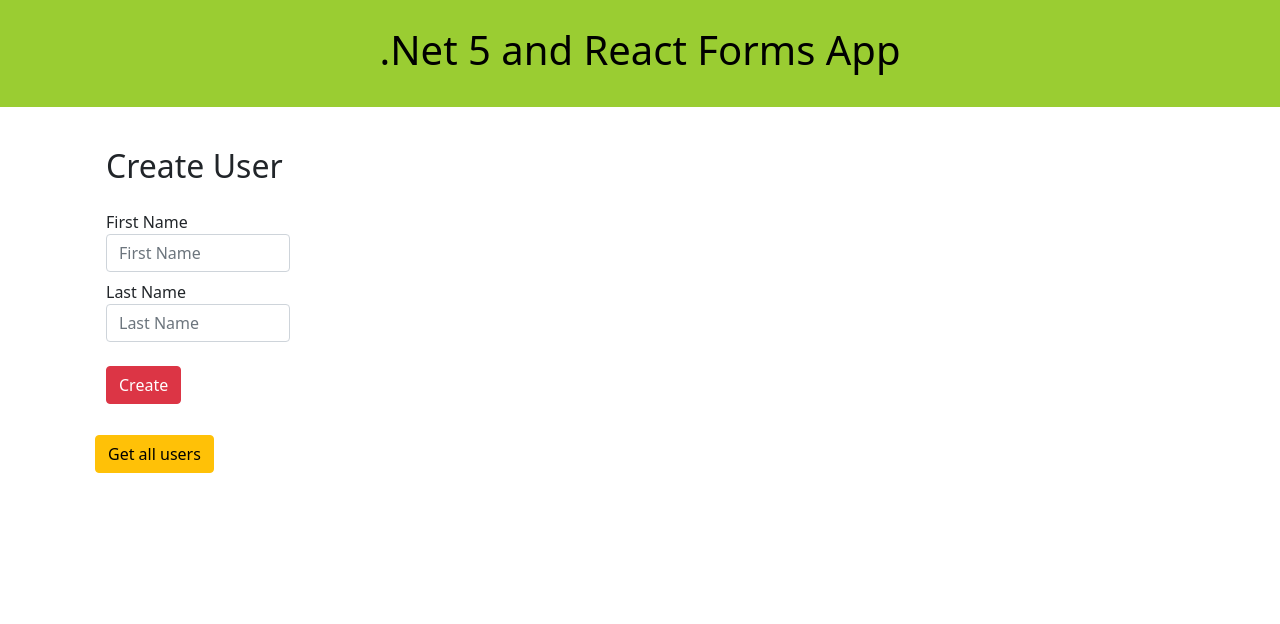
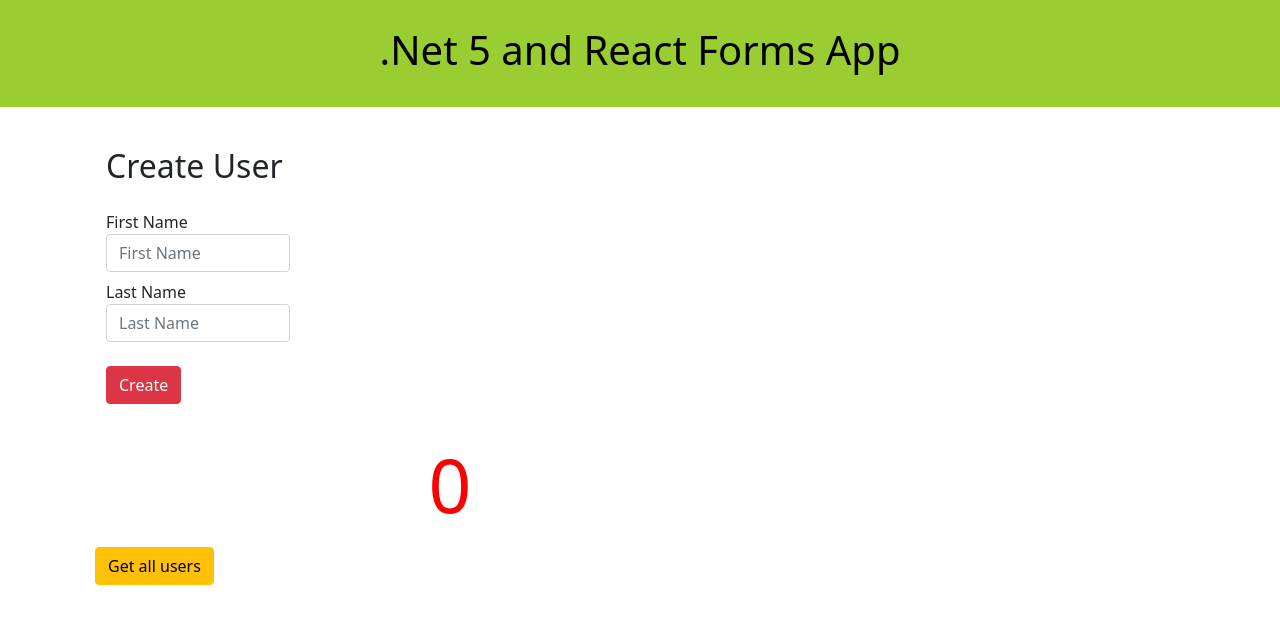
Before and after one commit to maciejdarlak/E-Forms, a React (Create React App) app in the folder E-Forms.Client/: page / in a window 1280 px wide. Shown: the top 624 px of the page. Built offline with nearby package versions, Linux system fonts and the light colour scheme.

Commit message:
Changed class to function and added hooks (useState( ))

```diff
--- a/E-Forms.Client/src/App.js
+++ b/E-Forms.Client/src/App.js
@@ -1,4 +1,4 @@
-import React, { Component } from 'react';
+import React, { Component, useState } from 'react';
 import 'bootstrap/dist/css/bootstrap.min.css';
 import './custom.css';
 import { getAllUsers, createUser } from './services/UserService';
@@ -7,60 +7,58 @@
 import { DisplayBoard } from './components/DisplayBoard';
 
 
-class App extends Component {
+const App =(props) => {
 
-state = {
-  user: {},
-  users: [],
-  numberOfUsers: 0
-}
+const [user, setUser] = useState('');
+const [users, setUsers] = useState('');
+const [numberOfUsers, setNumberOfUsers] = useState(0);
 
-getAllUsers = () => {
+
+const getAllUsers1 = () => {
   getAllUsers()
     .then(users => {
       console.log(users);
-      this.setState({users: users, numberOfUsers: users.length})
+      setUsers(users)
+      setNumberOfUsers(users.data.length)
     });
 }
 
 // assign entered values to the fields
-onChangeForm = (e) => {
-  let user = this.state.user
-  if (e.target.name === 'firstname') {
+var onChangeForm = (e) => {
+  if (e.target.name == 'firstname') {
       user.firstName = e.target.value;
+      setUser(user);
   } else if (e.target.name === 'lastname') {
       user.lastName = e.target.value;
+      setUser(user);
   }
-  this.setState({user})
 }
 
-createUser = (e) => {
-  createUser(this.state.user)
+const createUser1 = (e) => {
+  createUser(user)
     .then(response => {
       console.log(response);
-      this.setState({numberOfUsers: this.state.numberOfUsers + 1})
+      setNumberOfUsers(numberOfUsers + 1)
   });
 }
 
 
-  render() {
-
     return (
-      <div className="App">
+      <div >
         <Header></Header>
         <div className="container mrgnbtm">
           <div className="row">
             <div className="col-md-8">
               <CreateUser
-                onChangeForm={this.onChangeForm}
-                createUser={this.createUser}
+                onChangeForm={onChangeForm}
+                createUser={createUser1}
                 >
               </CreateUser>
             </div>
             <div className="col-md-8">
               <DisplayBoard
-                getAllUsers={this.getAllUsers}
-                numberOfUsers={this.numberOfUsers}
+                numberOfUsers={numberOfUsers}
+                getAllUsers={getAllUsers1}
               >
               </DisplayBoard>
             </div>
@@ -69,6 +67,6 @@
       </div>
     );
   }
-}
+
 
 export default App;
```
